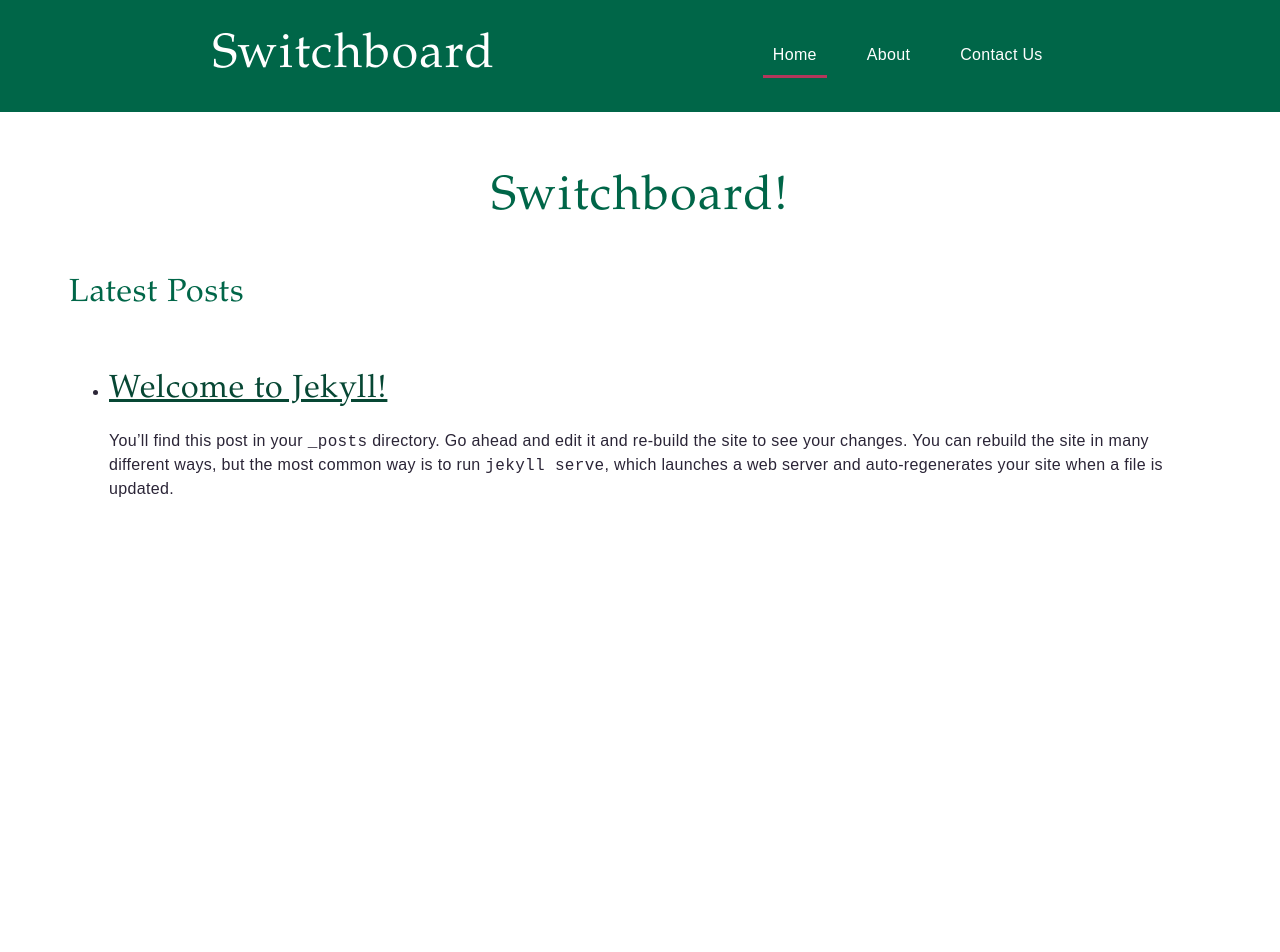
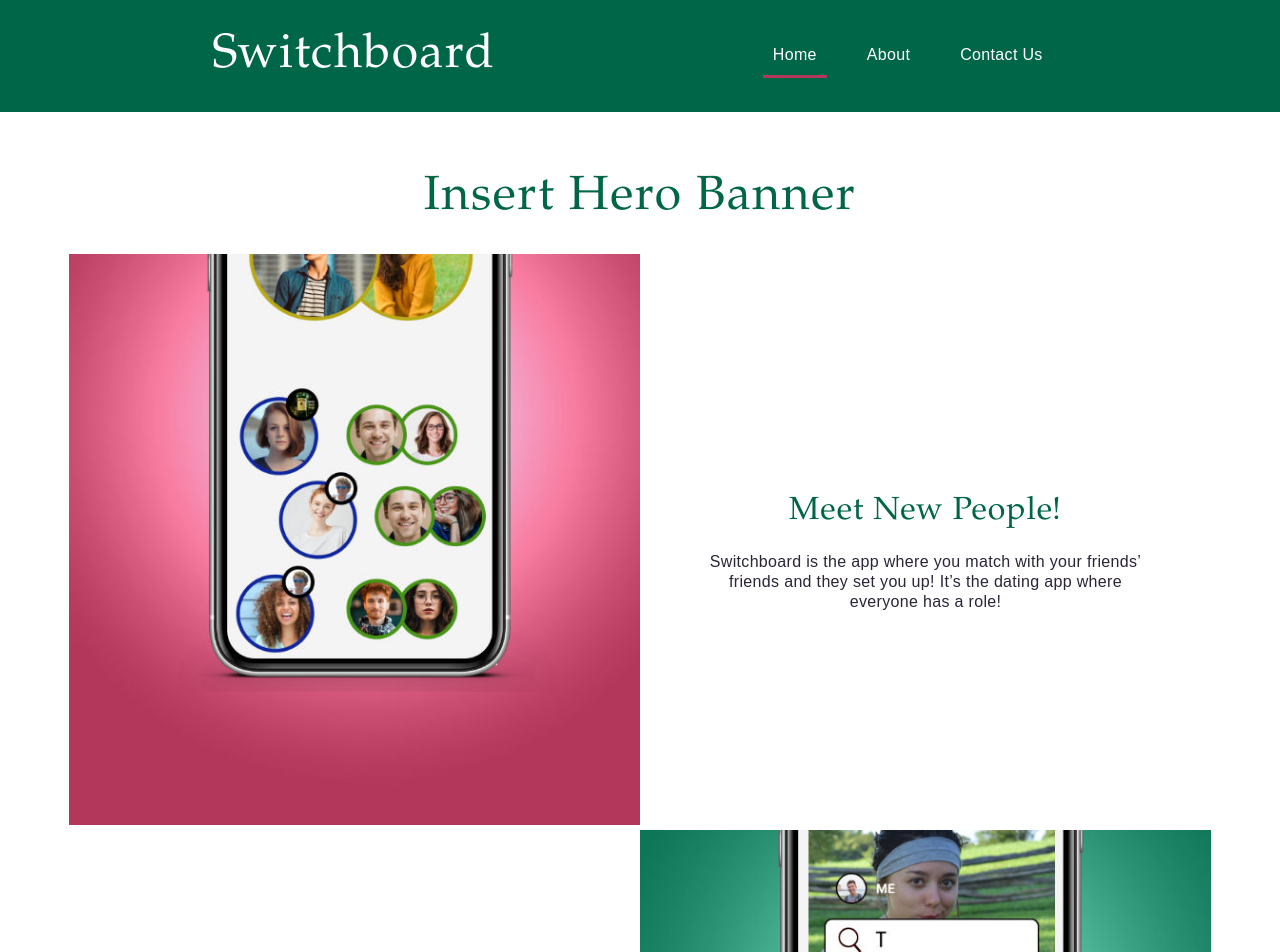
Before and after one commit to switchboardco/brand-website, a Jekyll site: the page built from index.html, in a window 1280 px wide. Shown: the top 952 px of the page. Built offline with Jekyll 4.4.1, drawn with Linux system fonts in a browser that asks for light colours; before the commit the page ends 900 px from its top, so only the background shows below that; some of the changed text lies outside the part shown.

Commit message:
Added cta 2 col component, began adding copy and images

```diff
--- /dev/null
+++ b/_includes/cta_2_col.html
@@ -0,0 +1,21 @@
+<section>
+    {% if include.flipped %}
+        <div class="cta-2-col-wrap cta-2-col-flipped">
+    {% else %}
+	    <div class="cta-2-col-wrap ">
+    {% endif %}
+		<div class="cta-2-col-image">
+			<!-- include.img url -->
+            <!-- max width 770px -->
+            {% if include.img %}
+                <img src="/assets/images/{{ include.img }}" />
+            {% else %}
+                <img src="http://placecorgi.com/600/600" />
+            {% endif %}
+		</div>
+		<div class="cta-2-col-text">
+			<h2 class="cta-2-col-title">{{ include.title }}</h2>
+			<div>{{ include.description }}</div>
+		</div>
+	</div>
+</section>
--- /dev/null
+++ b/_sass/components/_cta_2_col.scss
@@ -0,0 +1,45 @@
+.cta-2-col-wrap {
+    display: flex;
+    align-items: center;
+    justify-content: space-between;
+    flex-flow: row wrap;
+
+    &.cta-2-col-flipped {
+        flex-flow: row-reverse wrap;
+    }
+
+    // Provides better responsive image fit
+    @supports (object-fit: cover) {
+      align-items: stretch;
+    }
+}
+
+.cta-2-col-image {
+    flex: 0 1 auto;
+    width: 100%;
+    padding-bottom: ($gapLarge / 3);
+
+    @media screen and (min-width: $medium) {
+      padding: 0;
+      width: (100% / 2);
+    }
+
+    @supports (object-fit: cover) {
+        & img {
+            width: 100%;
+            object-fit: cover;
+        }
+    }
+}
+
+  .cta-2-col-text {
+    flex: 1 1 0px;
+    padding: ($gap * 2);
+    text-align: center;
+    align-self: center;
+
+    @media screen and (min-width: $large) {
+        padding: ($gap * 2) $gapLarge;
+    }
+
+}
--- a/_sass/main.scss
+++ b/_sass/main.scss
@@ -11,6 +11,7 @@
 @import 'components/global';
 @import 'components/nav';
 @import 'components/typography';
+@import 'components/cta_2_col';
 
 // Pages
 @import 'pages/about'
--- a/index.html
+++ b/index.html
@@ -3,9 +3,13 @@ title: Home
 ---
 <section>
   <div class="constrain">
-    <h1>{{ "Switchboard!"  }}</h1>
+    <h1>Insert Hero Banner</h1>
+    {% include cta_2_col.html title="Meet New People!" description="Switchboard is the app where you match with your friends’ friends and they set you up! It’s the dating app where everyone has a role!" img="home/bubble_hub.jpg" flipped=false %}
+    {% include cta_2_col.html title="Help Your Friends!" description="Help your single friends find love by setting them up with your other single friends! Who knows your friends better than you!" img="home/pairing.jpg" flipped=true %}
+    {% include cta_2_col.html title="Make dates happen." description="Think you and one of your friends’ friend should meet? Show your interest and your friend can introduce you to each other!" flipped=false %}
+    {% include cta_2_col.html title="Contact Us" description="Check out our contact us page to find the best way to reach out. We're listening!" flipped=true %}
 
-    <h2>Latest Posts</h2>
+    <h2>Check out our latest updates:</h2>
 
     <ul>
       {% for post in site.posts %}
```
Also changed, not shown: assets/images/home/bubble_hub.jpg (added), assets/images/home/pairing.jpg (added), 1 other file.
